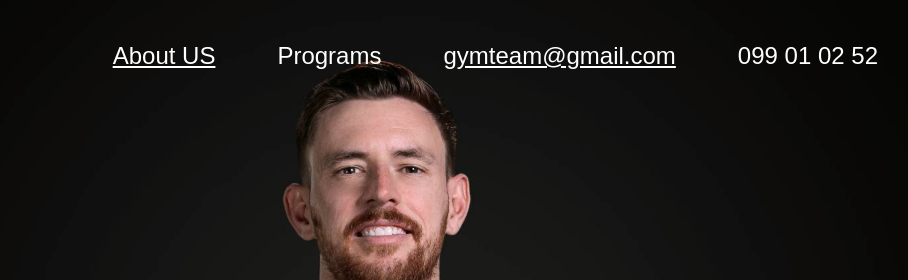
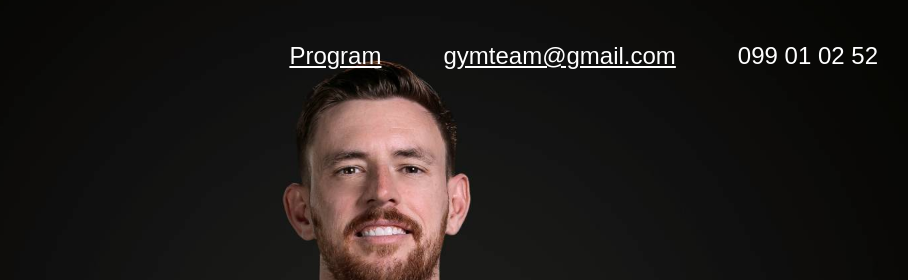
Before and after one commit to NarekHak/NarHak.github.io, a plain HTML site: page creative_responsive_portfolio_website-main/index.html in a window 1280 px wide. Shown: the top 280 px of the page, 242-1150 px from the left. Drawn offline with Linux system fonts and the light colour scheme.

Commit message:
Last one

```diff
--- a/creative_responsive_portfolio_website-main/index.html
+++ b/creative_responsive_portfolio_website-main/index.html
@@ -27,13 +27,12 @@
                 <td style="padding: 30px">
                   <a
                     class="a"
-                    href="youtube.com"
+                    href="index.html"
                     target="_blank"
                     style="color: white"
-                    >About US</a
+                    >Program</a
                   >
                 </td>
-                <td style="padding: 30px">Programs</td>
                 <td style="padding: 30px">
                   <a href="/dist1/index.html" style="color: white"
                     >gymteam@gmail.com
```
